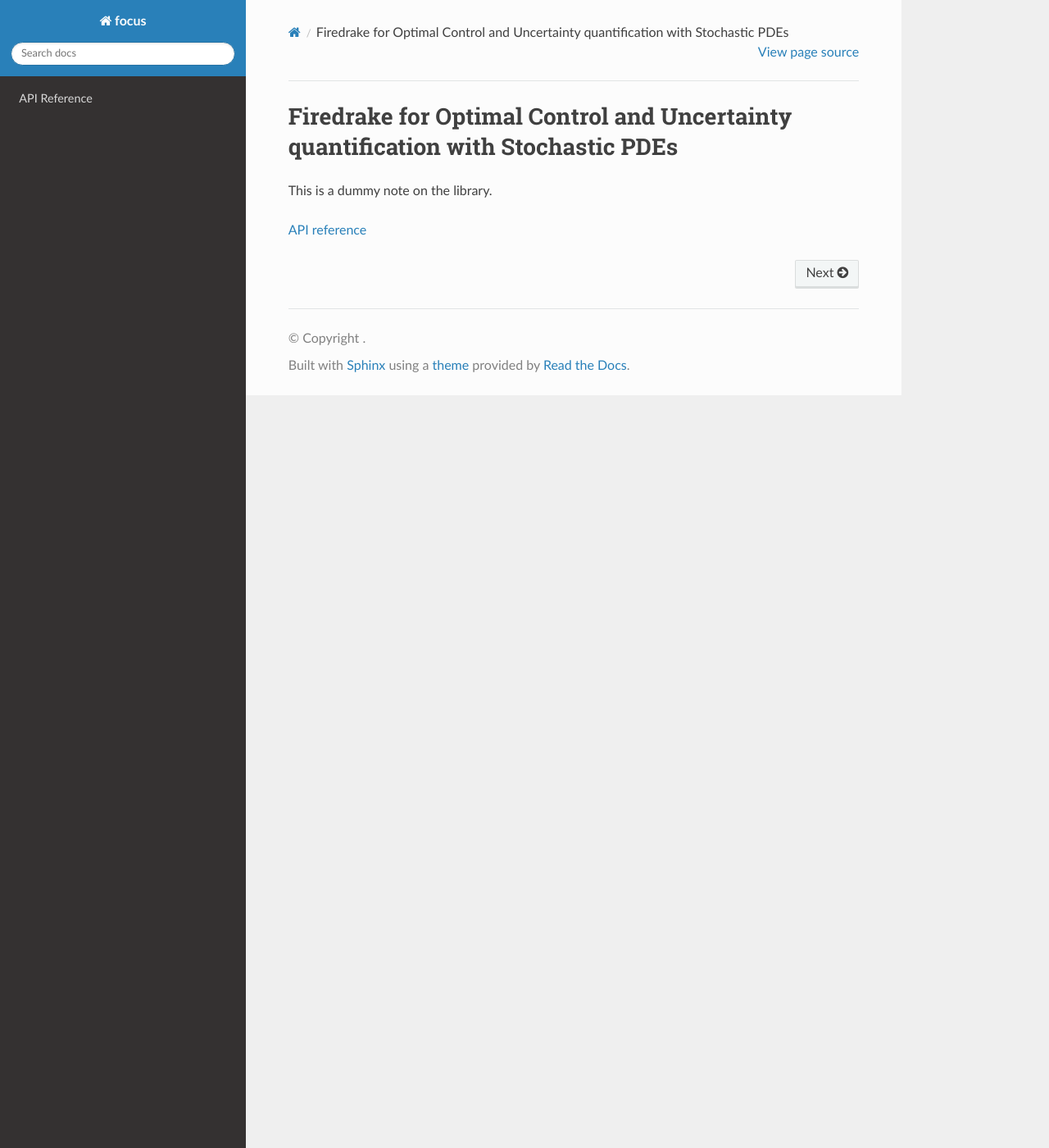
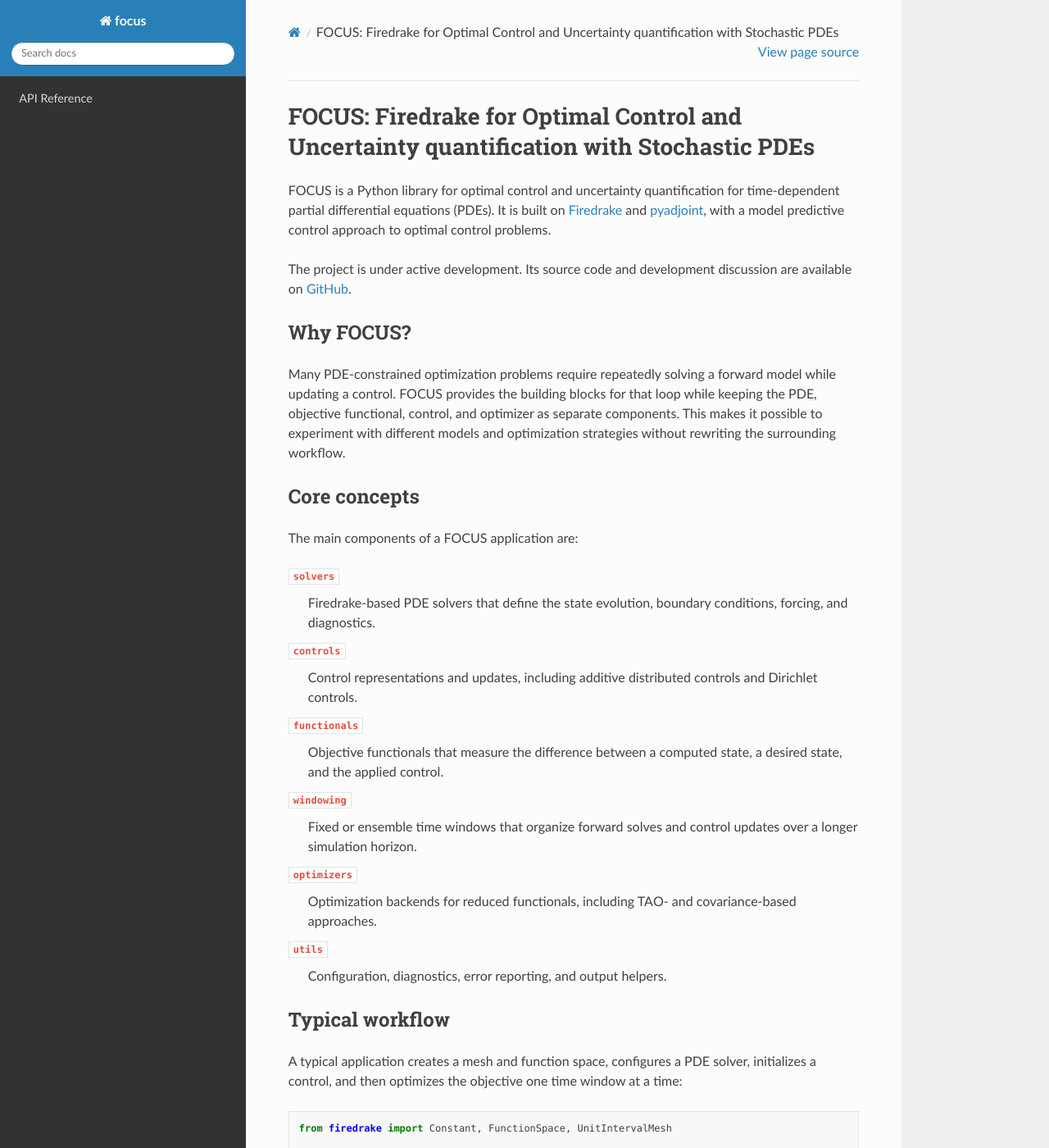
Before and after one commit to divijghose/focus, a Sphinx documentation site: the page built from docs/index.rst, in a window 1280 px wide and 1400 px high. Shown: the whole window at 82% size. Built offline with Sphinx 7.4.7 and the Read the Docs theme 3.1.0, drawn with Linux system fonts in a browser that asks for light colours; some of the changed text lies outside the part shown.

Commit message:
Updated front page for docs

```diff
--- a/docs/index.rst
+++ b/docs/index.rst
@@ -1,7 +1,131 @@
-Firedrake for Optimal Control and Uncertainty quantification with Stochastic PDEs
-===================
+FOCUS: Firedrake for Optimal Control and Uncertainty quantification with Stochastic PDEs
+===================================================================
 
-This is a dummy note on the library.
+FOCUS is a Python library for optimal control and uncertainty quantification
+for time-dependent partial differential equations (PDEs). It is built on
+`Firedrake <https://www.firedrakeproject.org/>`_ and
+`pyadjoint <https://pyadjoint.org/>`_, with a model predictive control approach to optimal control problems.
+
+The project is under active development. Its source code and development
+discussion are available on `GitHub <https://github.com/divijghose/focus>`_.
+
+Why FOCUS?
+----------
+
+Many PDE-constrained optimization problems require repeatedly solving a
+forward model while updating a control. FOCUS provides the building blocks for
+that loop while keeping the PDE, objective functional, control, and optimizer
+as separate components. This makes it possible to experiment with different
+models and optimization strategies without rewriting the surrounding workflow.
+
+
+Core concepts
+-------------
+
+The main components of a FOCUS application are:
+
+``solvers``
+   Firedrake-based PDE solvers that define the state evolution, boundary
+   conditions, forcing, and diagnostics.
+
+``controls``
+   Control representations and updates, including additive distributed
+   controls and Dirichlet controls.
+
+``functionals``
+   Objective functionals that measure the difference between a computed state,
+   a desired state, and the applied control.
+
+``windowing``
+   Fixed or ensemble time windows that organize forward solves and control
+   updates over a longer simulation horizon.
+
+``optimizers``
+   Optimization backends for reduced functionals, including TAO- and
+   covariance-based approaches.
+
+``utils``
+   Configuration, diagnostics, error reporting, and output helpers.
+
+Typical workflow
+----------------
+
+A typical application creates a mesh and function space, configures a PDE
+solver, initializes a control, and then optimizes the objective one time
+window at a time:
+
+.. code-block:: python
+
+   from firedrake import Constant, FunctionSpace, UnitIntervalMesh
+
+   from focus.controls import additive_control
+   from focus.functionals.loss import LossFunctional
+   from focus.optimizers.tao import TAOOptimizer
+   from focus.solvers.heat_equation import HeatEquationSolver
+   from focus.windowing.fixed_window import FixedWindow
+
+   mesh = UnitIntervalMesh(80)
+   space = FunctionSpace(mesh, "CG", 2)
+   solver = HeatEquationSolver(mesh, space, kappa=0.01, dt=0.01)
+   solver.set_initial_condition(Constant(0.0))
+   solver.set_bcs([Constant(0.0), Constant(0.0)])
+   solver.build_solver()
+
+   windowing = FixedWindow(
+       window_size=5,
+       window_stride=1,
+       pde_solver=solver,
+   )
+   windowing.initialize_controls(initial_expression=Constant(1.0))
+
+   # Define the desired state and objective for the application.
+   desired_state = solver.set_desired_solution(...)
+   objective = LossFunctional(
+       desired_state,
+       solver,
+       {"lambda_t": 0.1, "control_weight": 1.0},
+   )
+   windowing.run_first_window(objective)
+   optimizer = TAOOptimizer(windowing.Jhat, parameters={"method": "lbfgs"})
+
+   optimal_control = optimizer.get_optimal_control()
+   windowing.time_step_loop()
+   windowing.reinitialize_window_controls(optimal_control)
+
+A complete working example can be found in ``examples/heat_equation.py``.
+
+Installation
+------------
+
+FOCUS currently targets Python 3.10 or newer and requires a working Firedrake
+installation. Install Firedrake according to its
+`official installation instructions <https://www.firedrakeproject.org/download.html>`_
+before installing FOCUS and its Python dependencies.
+
+From a checked-out copy of this repository, install the package with:
+
+.. code-block:: console
+
+   $ python -m pip install -e .
+
+Configuration
+-------------
+
+Example programs read runtime settings from ``examples/input.yaml``. The
+configuration includes the simulation horizon, time-window parameters,
+objective weights, and output path:
+
+.. code-block:: yaml
+
+   T: 0.01
+   window_size: 5
+   window_stride: 1
+   decay_constant: 0.1
+   control_weight: 1.0
+
+See the API reference for the supported classes and methods:
+
+:doc:`API reference <api>`
 
 .. toctree::
    :maxdepth: 1
```
